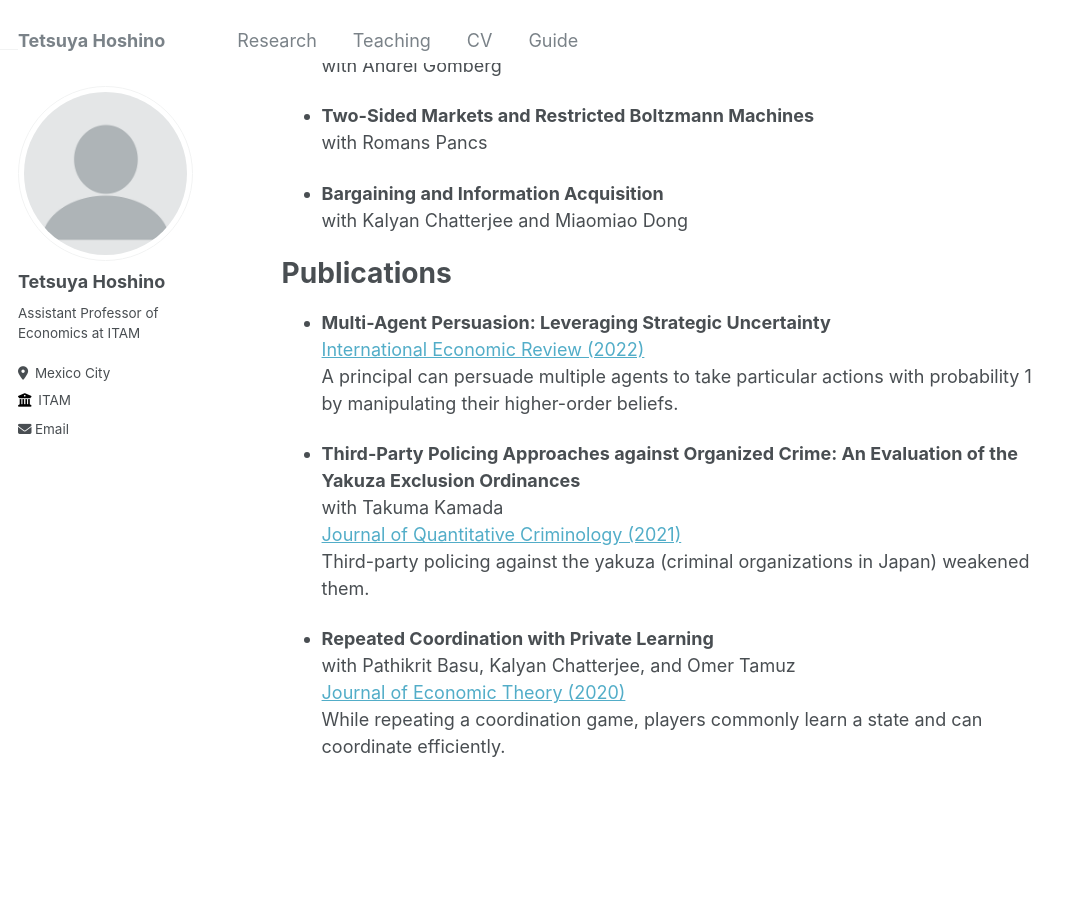
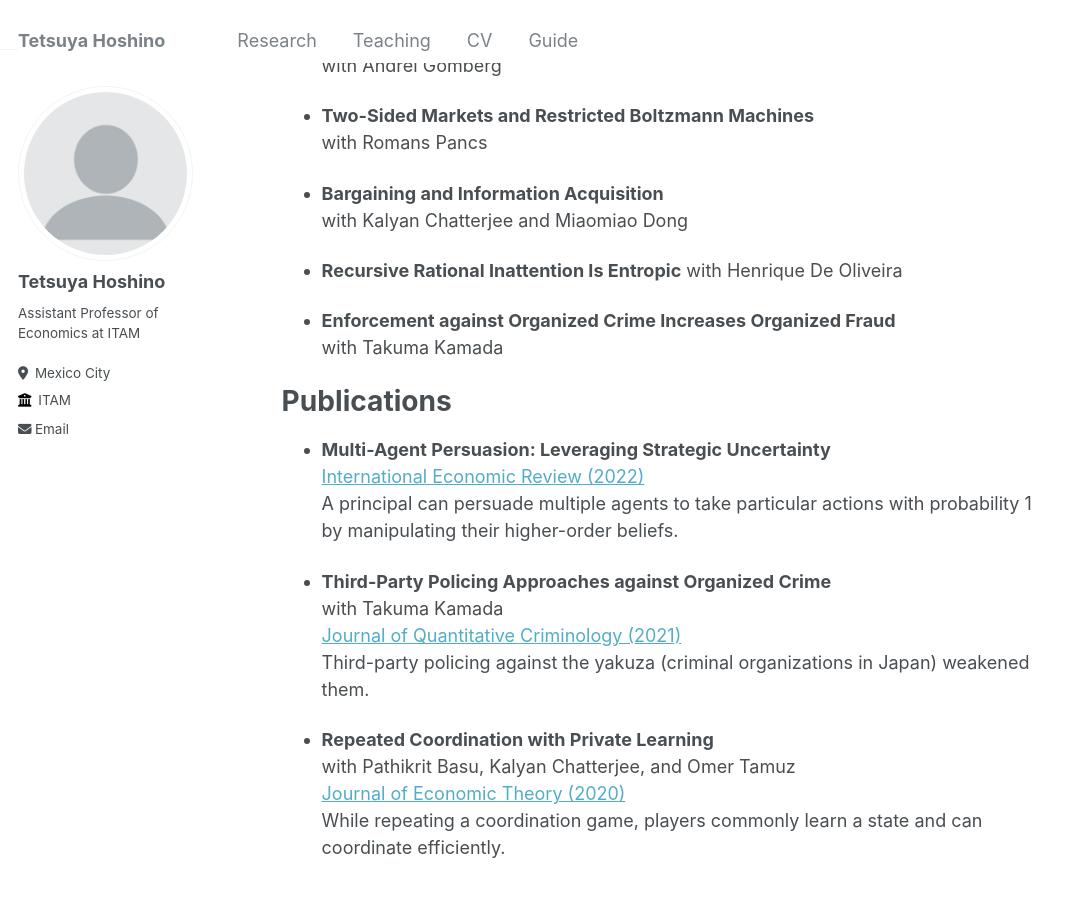
Before and after one commit to tetsuyahoshino137/tetsuyahoshino137.github.io, a Jekyll site: the page built from _pages/about.md, in a window 1280 px wide and 900 px high, scrolled down 283 px. Shown: the top 897 px of the window, without its empty margins (0-1076 px from the left). Built offline with Jekyll 4.4.1, drawn with Linux system fonts in a browser that asks for light colours.

Commit message:
Update about.md

```diff
--- a/_pages/about.md
+++ b/_pages/about.md
@@ -23,13 +23,19 @@ with Romans Pancs
 - **Bargaining and Information Acquisition**
 with Kalyan Chatterjee and Miaomiao Dong
 
+- **Recursive Rational Inattention Is Entropic**
+with Henrique De Oliveira
+
+- **Enforcement against Organized Crime Increases Organized Fraud**
+with Takuma Kamada
+
 Publications
 ======
 - **Multi-Agent Persuasion: Leveraging Strategic Uncertainty**
 [International Economic Review (2022)](https://onlinelibrary.wiley.com/doi/10.1111/iere.12546)
 A principal can persuade multiple agents to take particular actions with probability 1 by manipulating their higher-order beliefs.
 
-- **Third-Party Policing Approaches against Organized Crime: An Evaluation of the Yakuza Exclusion Ordinances**
+- **Third-Party Policing Approaches against Organized Crime**
 with Takuma Kamada
 [Journal of Quantitative Criminology (2021)](https://link.springer.com/article/10.1007/s10940-020-09466-6)
 Third-party policing against the yakuza (criminal organizations in Japan) weakened them.
```
